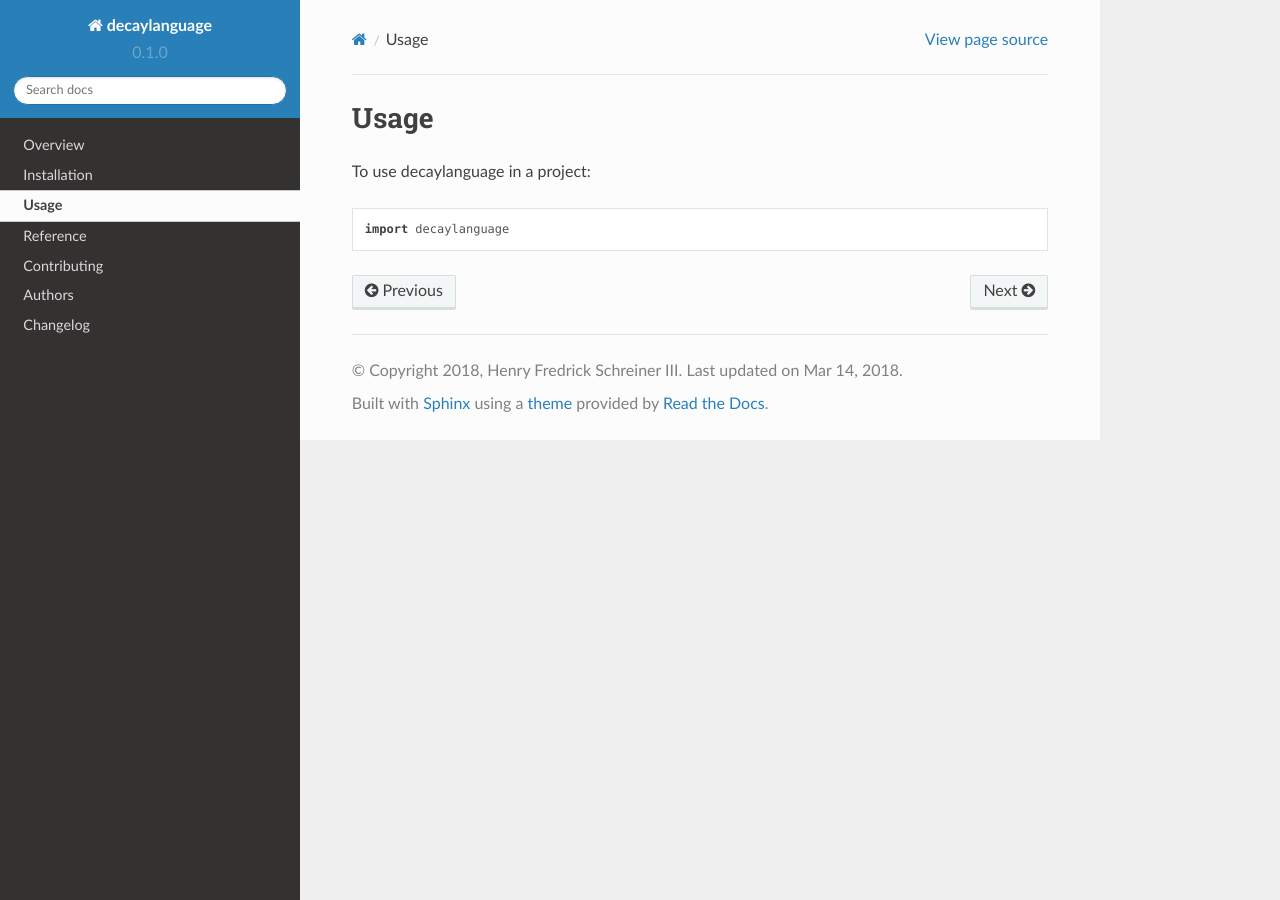
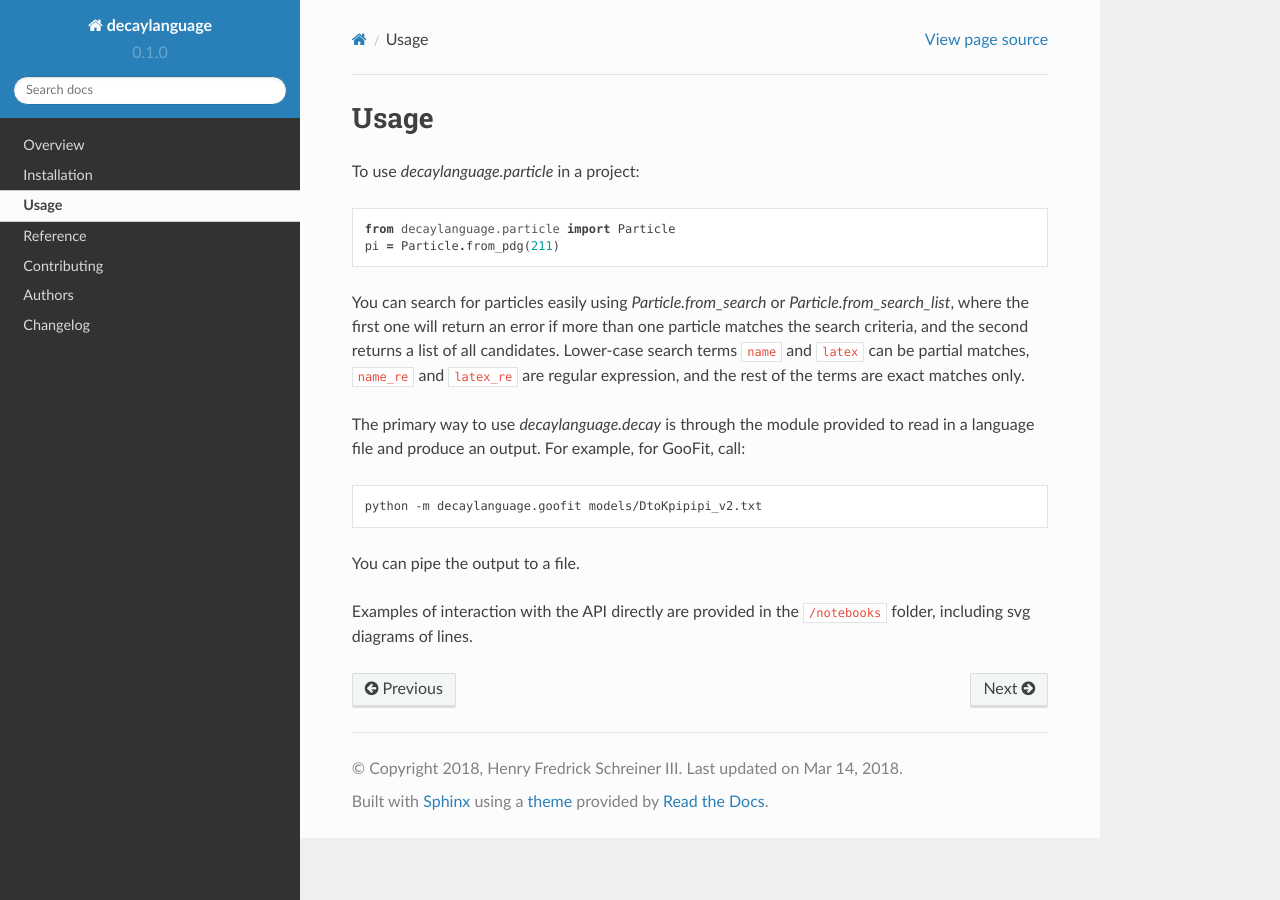
Before and after one commit to scikit-hep/decaylanguage, a Sphinx documentation site: the page built from docs/usage.rst, in a window 1280 px wide. Built offline with Sphinx 7.4.7 and the Read the Docs theme 2.0.0, drawn with Linux system fonts in a browser that asks for light colours.

Commit message:
Adding notes to docs

```diff
--- a/docs/usage.rst
+++ b/docs/usage.rst
@@ -2,6 +2,21 @@
 Usage
 =====
 
-To use decaylanguage in a project::
 
-	import decaylanguage
+To use `decaylanguage.particle` in a project::
+
+    from decaylanguage.particle import Particle
+    pi = Particle.from_pdg(211)
+
+
+You can search for particles easily using `Particle.from_search` or `Particle.from_search_list`, where the first one will return an error if more than one particle matches the search criteria, and the second returns a list of all candidates. Lower-case search terms ``name`` and ``latex`` can be partial matches, ``name_re`` and ``latex_re`` are regular expression, and the rest of the terms are exact matches only.
+
+The primary way to use `decaylanguage.decay` is through the module provided to read in a language file and produce an output. For example, for GooFit, call:
+
+.. code-block:: bash
+
+    python -m decaylanguage.goofit models/DtoKpipipi_v2.txt
+
+You can pipe the output to a file.
+
+Examples of interaction with the API directly are provided in the ``/notebooks`` folder, including svg diagrams of lines.
```
Also changed, not shown: 2 other files.
